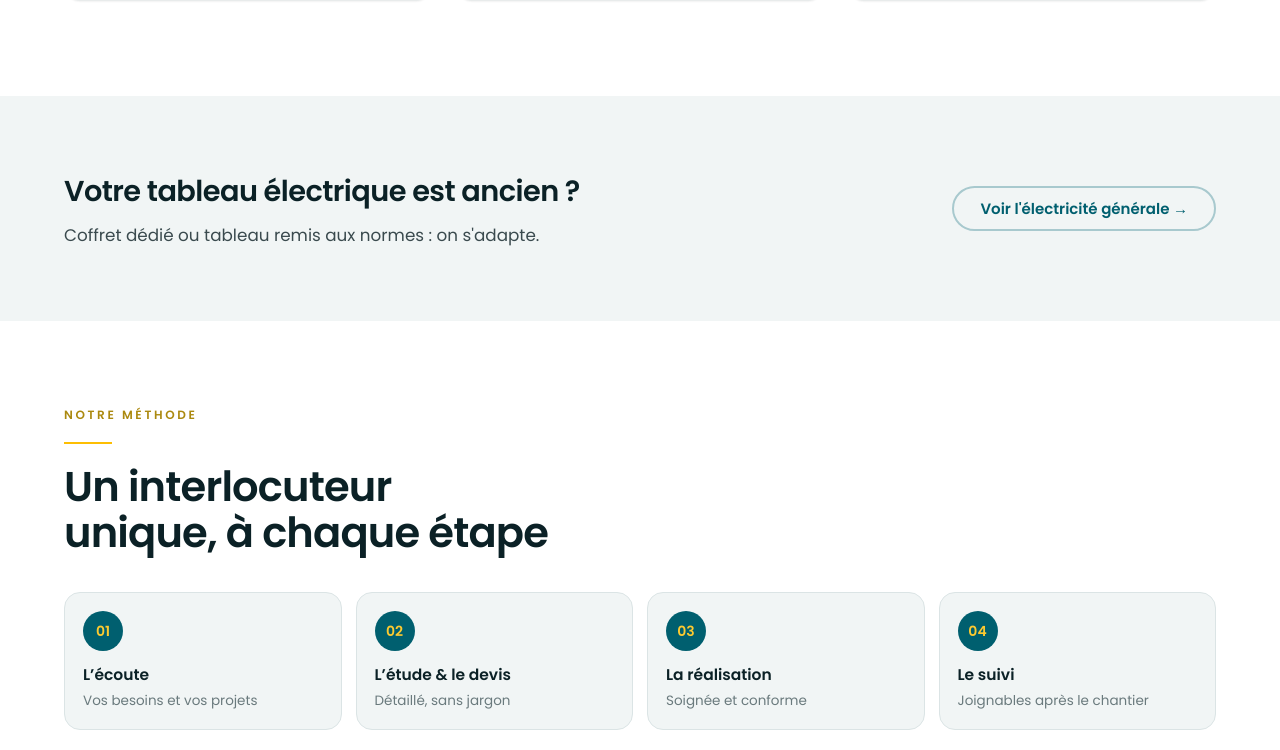
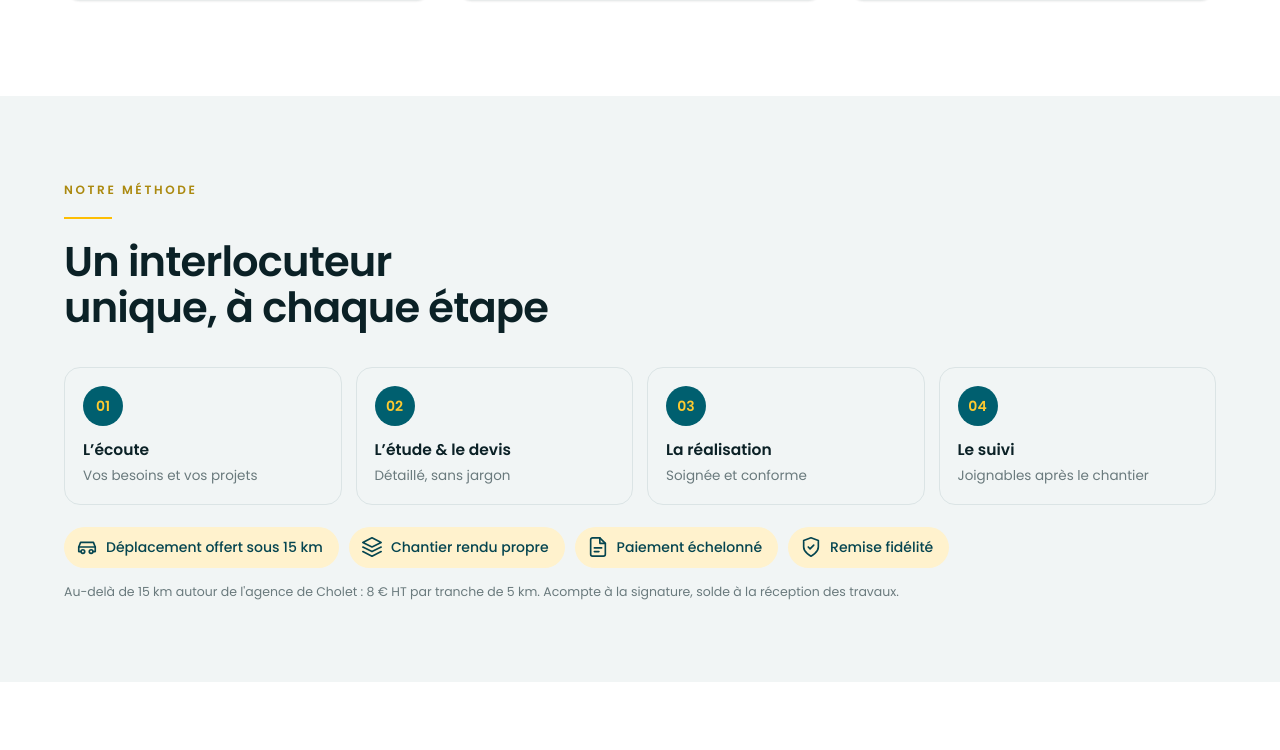
Before and after one commit to charlotteeroy/Voltory, a React (Vite) app: page /bornes-de-recharge in a window 1280 px wide. Shown: the part 2259-3009 px from the top of the page. Built offline with nearby package versions, Linux system fonts and the light colour scheme.

Commit message:
Bornes : retrait de la section « Votre tableau électrique est ancien ? »
Co-Authored-By: Claude Opus 5.5 <noreply@anthropic.com>

```diff
--- a/src/pages/Bornes.jsx
+++ b/src/pages/Bornes.jsx
@@ -244,43 +244,9 @@ export default function Bornes({ navigate }) {
         </div>
       </section>
 
-      {/* Tableau ancien → passerelle vers l'électricité générale */}
-      <section style={{ background: 'var(--surface-page)', padding: '72px 0' }}>
-        <div
-          style={{
-            ...WRAP,
-            display: 'flex',
-            flexWrap: 'wrap',
-            gap: '28px',
-            alignItems: 'center',
-            justifyContent: 'space-between',
-          }}
-        >
-          <div style={{ flex: '1 1 420px', maxWidth: '62ch' }}>
-            <h3
-              style={{
-                fontFamily: 'var(--font-display)',
-                fontWeight: 600,
-                fontSize: 'clamp(1.4rem,2.4vw,1.8rem)',
-                letterSpacing: '-.02em',
-                margin: 0,
-              }}
-            >
-              Votre tableau électrique est ancien ?
-            </h3>
-            <p style={{ fontSize: '1.05rem', lineHeight: 1.6, color: 'var(--text-body)', margin: '8px 0 0' }}>
-              Coffret dédié ou tableau remis aux normes : on s'adapte.
-            </p>
-          </div>
-          <Button variant="ghost" onClick={() => navigate('electricite')}>
-            Voir l'électricité générale →
-          </Button>
-        </div>
-      </section>
+      <Method background="var(--surface-page)" />
 
-      <Method />
-
-      <LatestProjects metier="bornes" background="var(--surface-page)" />
+      <LatestProjects metier="bornes" background="var(--surface-card)" />
 
       <CtaBand
         onContact={() => navigate('contact')}
```
